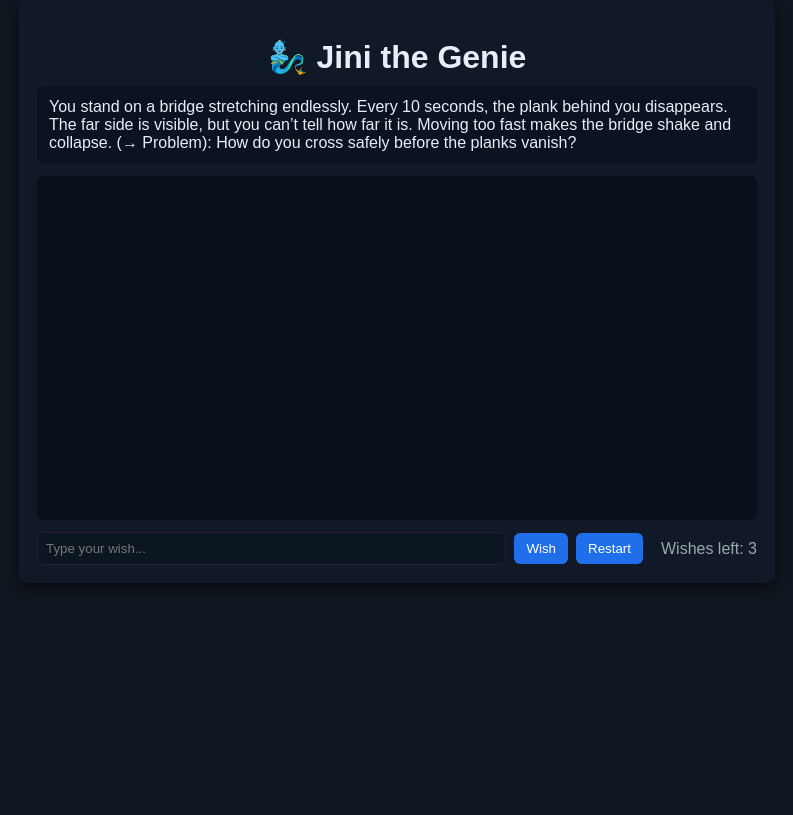
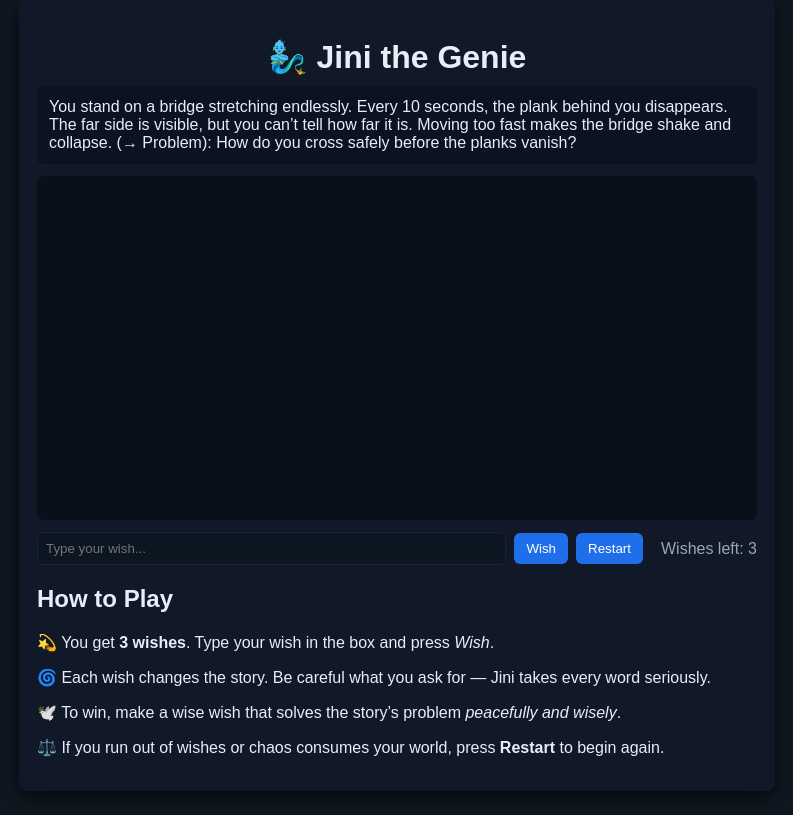
Before and after one commit to NitinKaira1/Wishbound, a Flask app: page / in a window 1280 px wide. Shown: the part 25-840 px from the top of the page, without its empty margins (243-1036 px from the left). Before the commit the page ends 611 px from the top, so only its background shows below. Run offline with Flask 3, Linux system fonts and the light colour scheme.

Commit message:
Added game instructions to HTML

```diff
--- a/templates/index.html
+++ b/templates/index.html
@@ -17,6 +17,15 @@
       <button id="wishBtn">Wish</button>
       <button id="restartBtn">Restart</button>
       <div id="status" class="status"></div>
+    </div>
+
+    <!-- 📜 HOW TO PLAY SECTION -->
+    <div class="instructions">
+      <h2>How to Play</h2>
+      <p>💫 You get <strong>3 wishes</strong>. Type your wish in the box and press <em>Wish</em>.</p>
+      <p>🌀 Each wish changes the story. Be careful what you ask for — Jini takes every word seriously.</p>
+      <p>🕊️ To win, make a wise wish that solves the story’s problem <em>peacefully and wisely</em>.</p>
+      <p>⚖️ If you run out of wishes or chaos consumes your world, press <strong>Restart</strong> to begin again.</p>
     </div>
   </div>
 
```
